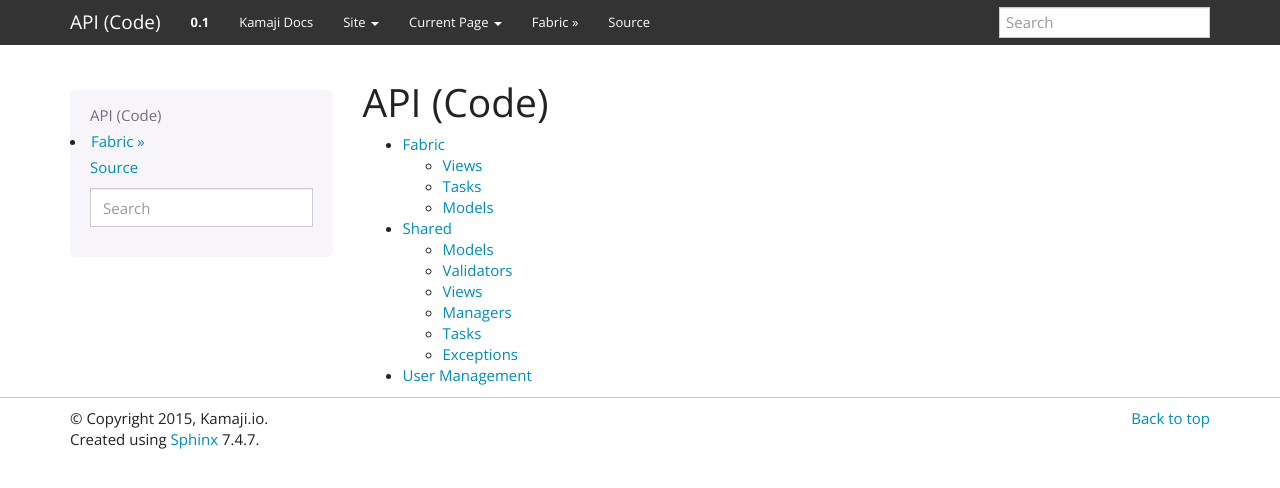
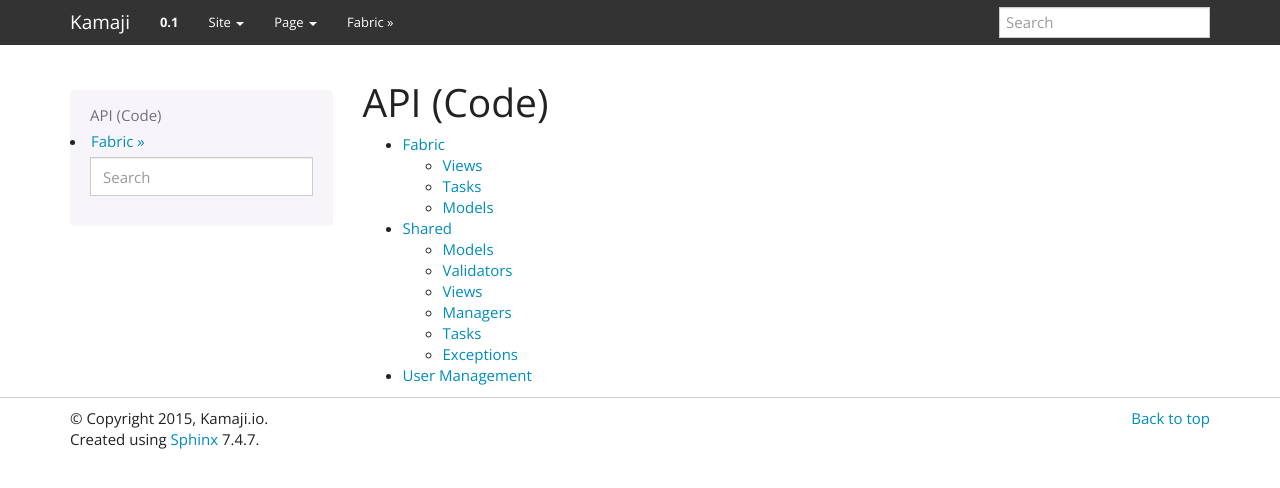
Before and after one commit to fredkj/kamaji, a Sphinx documentation site: the page built from kamaji-api/doc/source/index.rst, in a window 1280 px wide. Shown: the top 488 px of the page. Built offline with Sphinx 7.4.7, drawn with Linux system fonts in a browser that asks for light colours; formulas are drawn with MathJax 3.

```diff
--- a/kamaji-api/doc/source/conf.py
+++ b/kamaji-api/doc/source/conf.py
@@ -17,10 +17,19 @@ import sys
 import os
 import sphinx_bootstrap_theme
 import django
+
 # If extensions (or modules to document with autodoc) are in another directory,
 # add these directories to sys.path here. If the directory is relative to the
-# documentation root, use os.path.abspath to make it absolute, like shown here.
-sys.path.insert(0, os.path.abspath('../../'))
+# documentation root, use os.path.abspath to make it absolute.
+if 'READTHEDOCS' in os.environ:
+    # We are building on readthedocs so our cwd is kamaji-api/doc/source
+    sys.path.insert(0, os.path.abspath('../../kamajiapi/'))
+else:
+    sys.path.insert(0, os.path.abspath('../../'))
+
+
+if "DJANGO_SETTINGS_MODULE" not in os.environ:
+    os.environ["DJANGO_SETTINGS_MODULE"] = "api.settings.dev_local"
 
 # Setup Django and load AppRegistry
 django.setup()
@@ -59,7 +68,7 @@ source_suffix = '.rst'
 master_doc = 'index'
 
 # General information about the project.
-project = u'API (Code)'
+project = u'Kamaji'
 copyright = u'2015, Kamaji.io'
 author = u'Kamaji.io'
 
@@ -121,7 +130,7 @@ todo_include_todos = False
 
 # The theme to use for HTML and HTML Help pages.  See the documentation for
 # a list of builtin themes.
-html_theme = 'bootstrap'
+html_theme = "bootstrap"
 
 # Theme options are theme-specific and customize the look and feel of a theme
 # further.  For a list of options available for each theme, see the
@@ -142,13 +151,13 @@ html_theme_options = {
     #    (name, "http://example.com", True) # arbitrary absolute url
     # Note the "1" or "True" value above as the third argument to indicate
     # an arbitrary url.
-    'navbar_links': [
-        ("Kamaji Docs", "http://docs.i.pwny.se", True),
-        # ("Tools", "tools"),
-    ],
+    #'navbar_links': [
+    #    ("Kamaji Docs", "http://docs.i.pwny.se", True),
+    #    # ("Tools", "tools"),
+    #],
 
     # Tab name for the current pages TOC. (Default: "Page")
-    'navbar_pagenav_name': "Current Page",
+    #'navbar_pagenav_name': "Current Page",
 
     # Bootswatch (http://bootswatch.com/) theme.
     #
@@ -163,7 +172,6 @@ html_theme_options = {
 }
 
 # Add any paths that contain custom themes here, relative to this directory.
-#html_theme_path = []
 html_theme_path = sphinx_bootstrap_theme.get_html_theme_path()
 
 # The name for this set of Sphinx documents.  If None, it defaults to
@@ -217,7 +225,7 @@ html_theme_path = sphinx_bootstrap_theme.get_html_theme_path()
 #html_split_index = False
 
 # If true, links to the reST sources are added to the pages.
-#html_show_sourcelink = True
+html_show_sourcelink = False
 
 # If true, "Created using Sphinx" is shown in the HTML footer. Default is True.
 #html_show_sphinx = True
```
Also changed, not shown: 1 other file.
